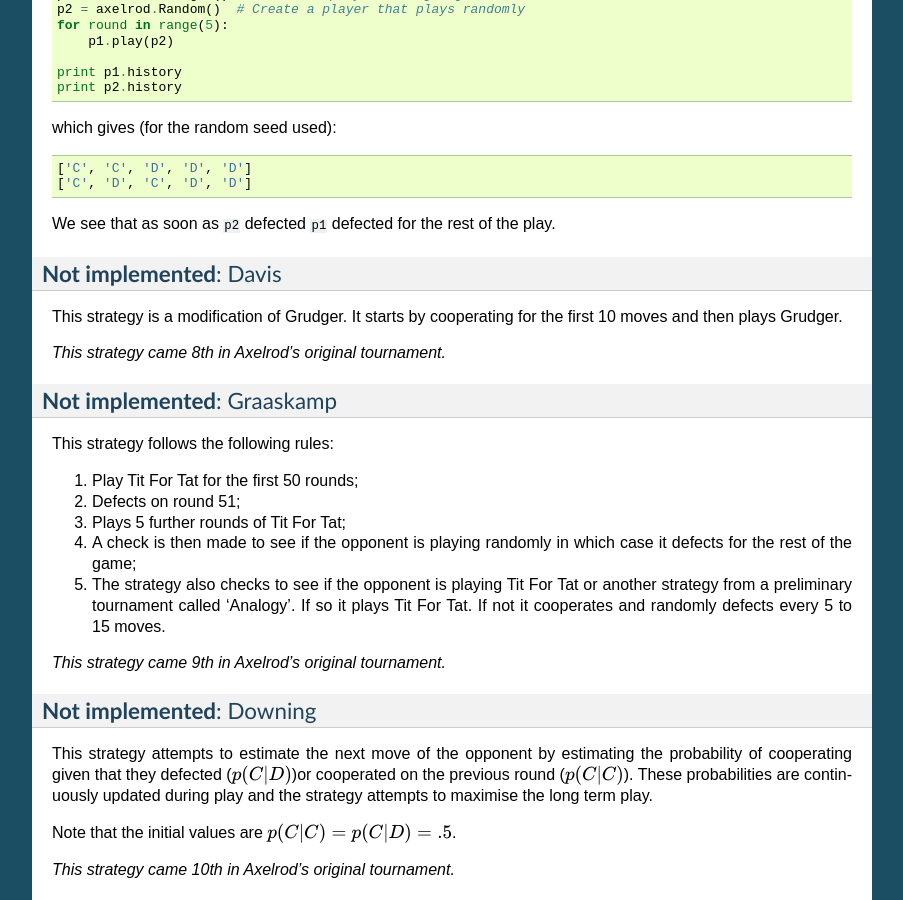
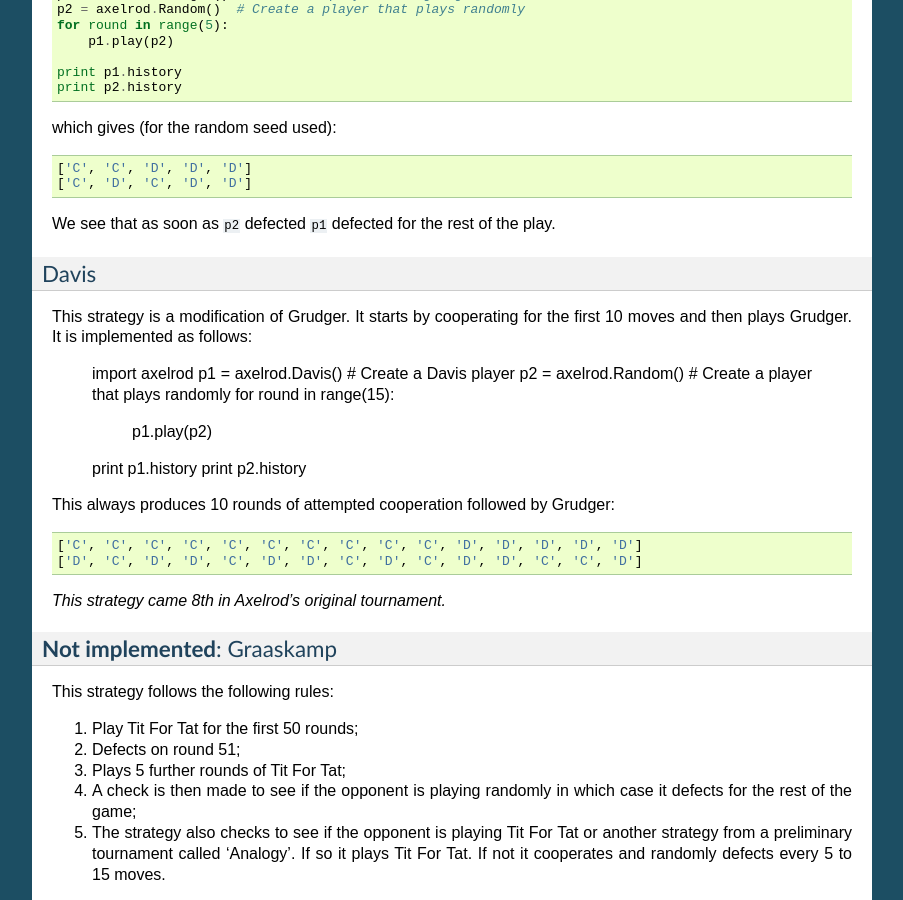
Before and after one commit to Axelrod-Python/Axelrod, a Sphinx documentation site: the page built from docs/overview_of_strategies.rst, in a window 1280 px wide and 900 px high, scrolled down 3417 px. Shown: the whole window, without its empty margins (198-1101 px from the left). Built offline with Sphinx 7.4.7, drawn with Linux system fonts in a browser that asks for light colours; some of the changed text lies outside the part shown.

Commit message:
Implemented strategy Davis

```diff
--- a/docs/index_of_strategies.rst
+++ b/docs/index_of_strategies.rst
@@ -22,6 +22,7 @@ Further (honest) Strategies
 .. autoclass:: Bully
 .. autoclass:: CautiousQLearner
 .. autoclass:: CooperatorHunter
+.. autoclass:: Davis
 .. autoclass:: DefectorHunter
 .. autoclass:: FoolMeOnce
 .. autoclass:: ForgetfulFoolMeOnce
--- a/docs/overview_of_strategies.rst
+++ b/docs/overview_of_strategies.rst
@@ -214,11 +214,26 @@ which gives (for the random seed used)::
 We see that as soon as :code:`p2` defected :code:`p1` defected for the rest of
 the play.
 
-**Not implemented**: Davis
-^^^^^^^^^^^^^^^^^^^^^^^^^^
+Davis
+^^^^^
 
 This strategy is a modification of Grudger. It starts by cooperating for the
-first 10 moves and then plays Grudger.
+first 10 moves and then plays Grudger. It is implemented as follows:
+
+   import axelrod
+   p1 = axelrod.Davis()  # Create a Davis player
+   p2 = axelrod.Random()  # Create a player that plays randomly
+   for round in range(15):
+       p1.play(p2)
+
+   print p1.history
+   print p2.history
+
+This always produces 10 rounds of attempted cooperation followed by Grudger::
+
+    ['C', 'C', 'C', 'C', 'C', 'C', 'C', 'C', 'C', 'C', 'D', 'D', 'D', 'D', 'D']
+    ['D', 'C', 'D', 'D', 'C', 'D', 'D', 'C', 'D', 'C', 'D', 'D', 'C', 'C', 'D']
+
 
 *This strategy came 8th in Axelrod's original tournament.*
 
```
Also changed, not shown: 3 other files.
